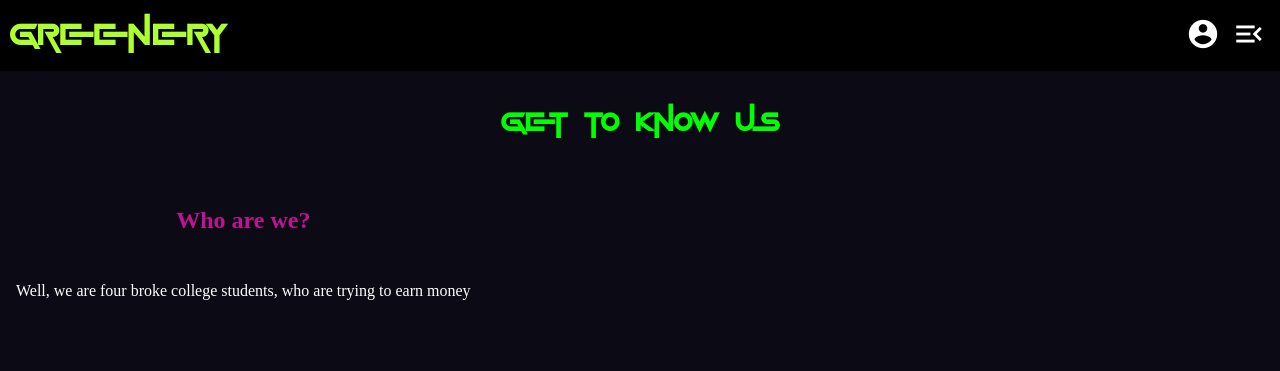
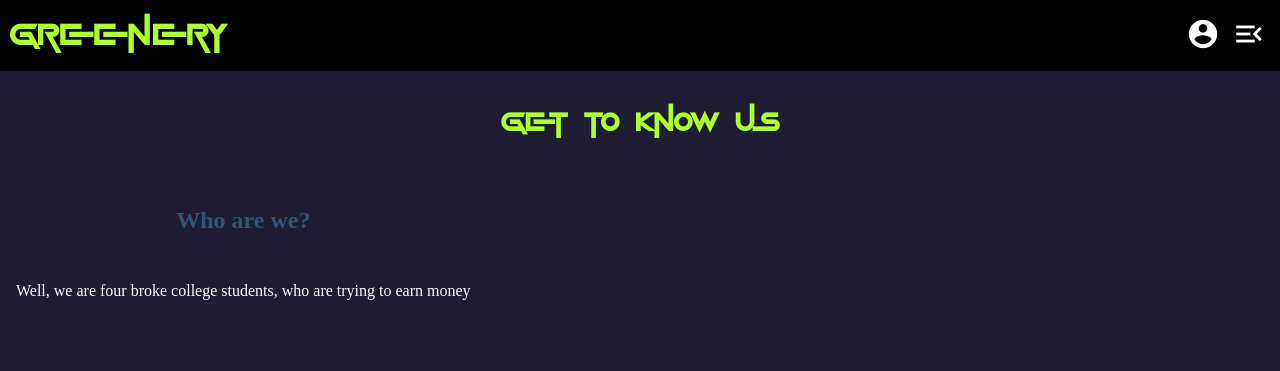
Before and after one commit to Sailendran/wp-asgn3, a PHP site: page /about.php in a window 1280 px wide. Shown: the top 371 px of the page. Run offline with PHP 8.4, Linux system fonts and the light colour scheme.

Commit message:
Changed colours and made improvements to q-selector.php

```diff
--- a/assets/css/main.css
+++ b/assets/css/main.css
@@ -4,8 +4,9 @@
 }
 
 :root {
-    --background-grey: #0c0a14;
-    --modPurple: #bd1492; /* Use lime? */
+    --background-grey: #201d33;
+    --modPurple: #325278; /* Use lime? */
+    --gry: greenyellow;
     color: white;
 }
 
@@ -21,7 +22,7 @@ button {
 }
 
 h1 {
-    color: greenyellow;
+    color: var(--gry);
     font-family: squidgame;
     text-align: center;
     margin: 0;
@@ -42,7 +43,7 @@ h2:nth-of-type(even) {
 
 h3 {
     font-family: 'squidgame';
-    color: lime;
+    color: var(--gry);
     font-size: 1.75rem;
 }
 
@@ -104,7 +105,7 @@ h4 {
         height: auto;
         margin: calc(5vh/4);
         background-color: var(--modPurple); /*  TODO CHANGE THIS */
-        border: 1px solid greenyellow;
+        border: 1px solid white;
         border-radius: 10px;
         display: inline-block;
         margin-right: calc(5vw);
--- a/assets/php/q-selector.php
+++ b/assets/php/q-selector.php
@@ -2,7 +2,7 @@
 
 require 'dbhandler.php';
 
-$sql = "SELECT product_name, product_image, product_id, product_visible FROM product;";
+$sql = "SELECT product_name, product_image, product_id, product_visible, product_price FROM product;";
 $result = $conn->query($sql);
 $returns = false;
 
@@ -12,7 +12,7 @@ if ($result->num_rows > 0) {
             echo "<div class = 'store-item'> <a href = ../../productpage.php?id=".$row['product_id'].">
                 <img src = 'assets/product-images/".$row['product_image']."'>
                 <h2> ".$row['product_name']." </h2>
-                <h3> Price here </h3>
+                <h3>" . $row['product_price'] . "</h3>
             </a> </div>
             ";
             $returns = true;
```
